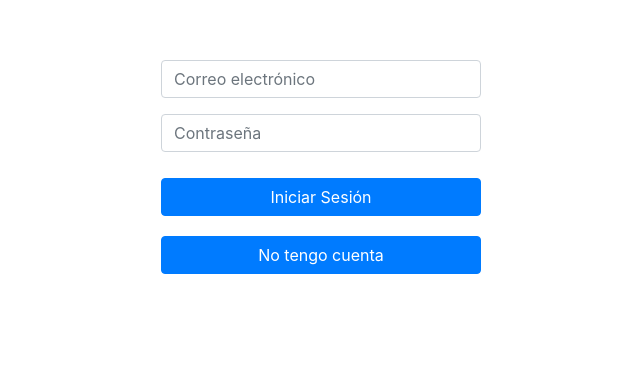
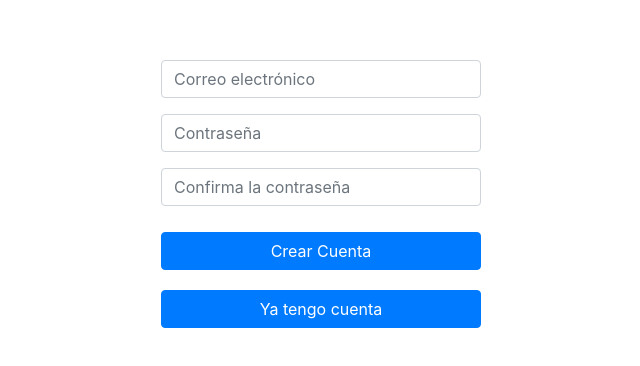
Before and after one commit to kachus22/Lernit, a React (Create React App) app in the folder lernit/: page / in a window 1280 px wide. Shown: the top 366 px of the page, without its empty margins (319-959 px from the left). Built offline with nearby package versions, Linux system fonts and the light colour scheme; no server answers.

Commit message:
Start with register component with FirebaseProvider

```diff
--- a/lernit/src/index.js
+++ b/lernit/src/index.js
@@ -3,11 +3,16 @@ import ReactDOM from 'react-dom';
 import 'bootstrap/dist/css/bootstrap.min.css';
 import './index.css';
 import * as serviceWorker from './serviceWorker';
-import Login from './components/Login';
+import Register from './components/Register';
+import { FirebaseProvider } from './firebase';
+
+
 
 ReactDOM.render(
   <React.StrictMode>
-    <Login />
+    <FirebaseProvider>
+      <Register />
+    </FirebaseProvider>
   </React.StrictMode>,
   document.getElementById('root')
 );
```
